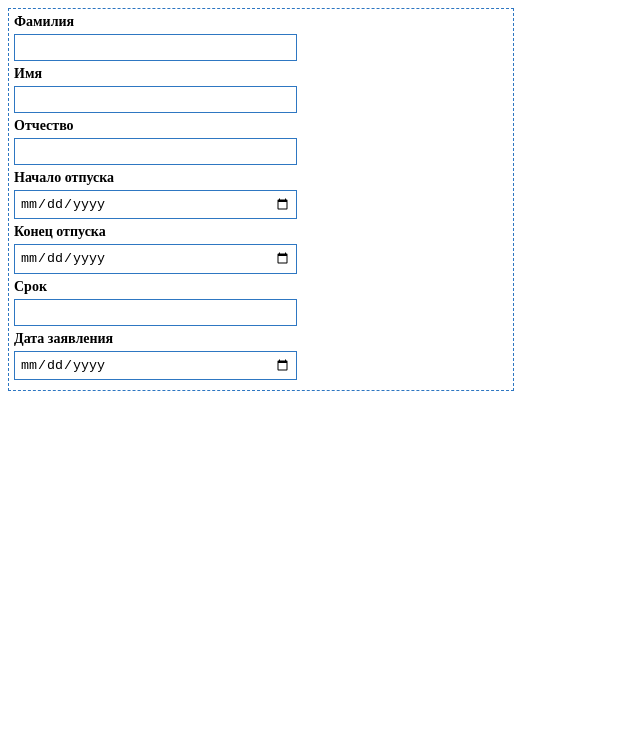
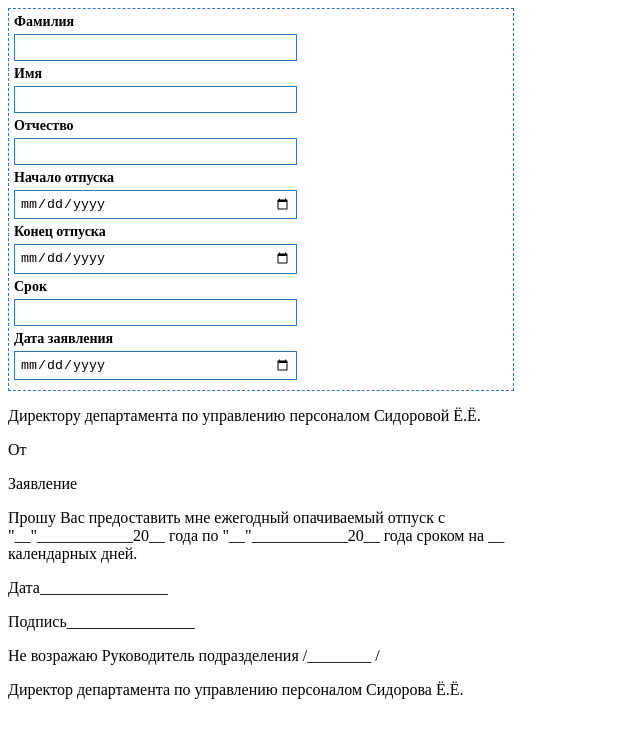
Before and after one commit to nightingale69/form.github.io, a React (Create React App) app: page / in a window 1280 px wide. Shown: the top 738 px of the page, without its empty margins (0-640 px from the left). Built offline with nearby package versions, Linux system fonts and the light colour scheme; the HTML template or start-up script is replaced by a standard one.

Commit message:
add states

```diff
--- a/src/App.js
+++ b/src/App.js
@@ -4,12 +4,41 @@ import Form from './Components/Form.js';
 import './styles/app.css';
 
 class App extends React.Component {
-	handleFormChange = (idField, value) => {};
+	constructor() {
+		super();
+		this.state = {
+			surname: '________',
+			name:'________',
+			secondname:'________',
+			vocationStart:'________',
+			vocationEnd:'________',
+			term:'________',
+			date:'________'
+		}
+	}
+
+	handleFormChange = (idField, value) => {
+		this.setState({
+			surname: value,
+			name: value,
+			secondname: value,
+			date: value,
+			term: value
+		})
+		console.log(idField, value);
+	}
 
 	render() {
 		return (
 			<div className="app__form">
 				<Form onChange={this.handleFormChange}/>
+				<Document
+					surname={this.state.surname}
+					name={this.state.name}
+					secondname={this.state.secondname}
+					date={this.state.date}
+					term={this.state.term}
+				/>
 			</div>
 		);
 	}
```
